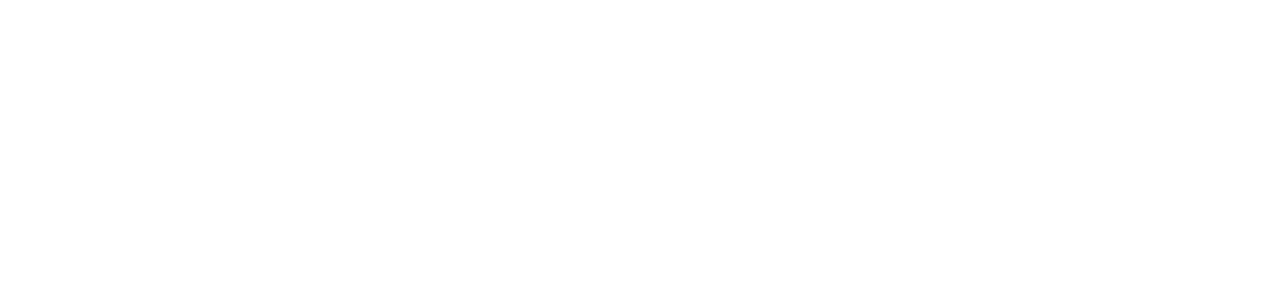
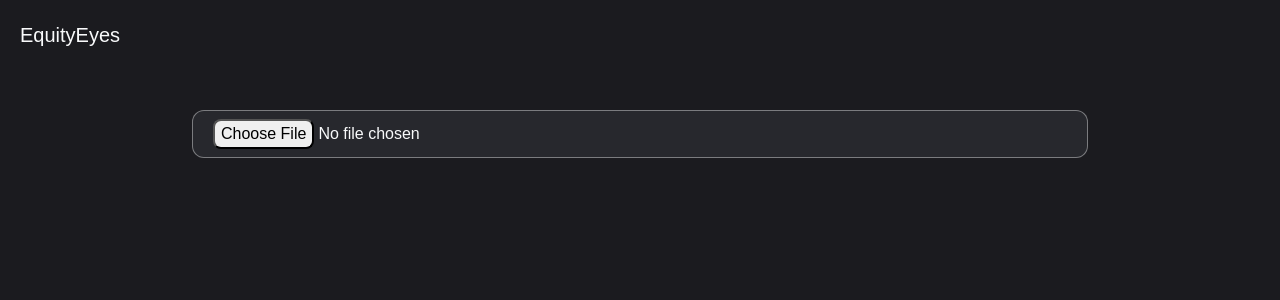
Before and after one commit to shobhitexe/WatchlistSplitter, a Next.js app: page / in a window 1280 px wide. Shown: the top 300 px of the page. Built offline with nearby package versions, Linux system fonts and the light colour scheme.

Commit message:
Added basic functionality

```diff
--- /dev/null
+++ b/src/components/CopyDialog/CopyDialog.tsx
@@ -0,0 +1,7 @@
+export default function CopyDialog({ index }: { index: number }) {
+  return (
+    <div className="fixed bottom-10 left-[50%] -translate-x-[50%] bg-inputBG py-5 px-20 rounded-xl shadow-xl">
+      Copied row {index} to clipboard
+    </div>
+  );
+}
--- /dev/null
+++ b/src/components/DisplayStocks/DisplayStocks.tsx
@@ -0,0 +1,71 @@
+import { useState } from "react";
+import Clipboard from "../icons/Clipboard";
+import Tick from "../icons/Tick";
+import CopyDialog from "../CopyDialog/CopyDialog";
+
+export default function DisplayStocks({
+  stocksArray,
+}: {
+  stocksArray: string[][];
+}) {
+  const [isCopied, setIsCopied] = useState<{ state: boolean; index: number }>({
+    state: false,
+    index: -1,
+  });
+
+  async function clipboardCopy(currArray: string[], idx: number) {
+    const newArray = currArray.map((element) => "NSE:" + element + ",");
+
+    const copyString = newArray.join(" ");
+
+    try {
+      await navigator.clipboard.writeText(copyString);
+      setIsCopied({ state: true, index: idx });
+    } catch (err) {
+      console.error("Unable to copy text: ", err);
+    }
+  }
+
+  return (
+    <div
+      className={` flex flex-col gap-5 text-whiteText font-poppins mt-10 flex-wrap w-[80%] mx-auto ${
+        stocksArray.length > 1 ? "p-5" : ""
+      } duration-100`}
+    >
+      {stocksArray.map((array, idx) => {
+        return (
+          <div
+            key={idx}
+            className="bg-whiteText bg-opacity-10 backdrop-blur-sm p-5 rounded-2xl flex flex-col gap-3"
+          >
+            <div className="flex w-full justify-between">
+              <div>{idx + 1}</div>
+              {idx === isCopied.index ? (
+                <div>
+                  <Tick width={25} height={25} />
+                  <CopyDialog index={idx + 1} />
+                </div>
+              ) : (
+                <Clipboard
+                  className="cursor-pointer"
+                  onClick={() => clipboardCopy(array, idx)}
+                  width={25}
+                  height={25}
+                />
+              )}
+            </div>
+
+            <div>
+              {array.map((stock, idx) => (
+                <div
+                  className="inline-block w-fit ml-2"
+                  key={stock + idx}
+                >{`NSE:${stock},`}</div>
+              ))}
+            </div>
+          </div>
+        );
+      })}
+    </div>
+  );
+}
--- /dev/null
+++ b/src/components/FileInput/FileInput.tsx
@@ -0,0 +1,59 @@
+import { splitStocks } from "@/lib/split";
+import { ChangeEvent, FormEvent, useState } from "react";
+import { Dispatch, SetStateAction } from "react";
+
+export default function FileInput({
+  setFilteredArray,
+}: {
+  setFilteredArray: Dispatch<SetStateAction<string[][]>>;
+}) {
+  const [isExcel, setIsExcel] = useState<boolean>(false);
+  const [excelFile, setExcelFile] = useState<File | undefined>(undefined);
+
+  function handleFileChange(event: ChangeEvent<HTMLInputElement>) {
+    const lastThreeWords = event.target.value.slice(-3);
+    const lastFourWords = event.target.value.slice(-4);
+
+    if (lastFourWords === "xlsx" || lastThreeWords === "xls") {
+      setIsExcel(true);
+
+      if (event.target.files) {
+        setExcelFile(event.target.files[0]);
+      }
+    }
+  }
+
+  async function handleFileSubmit(event: FormEvent<HTMLFormElement>) {
+    event.preventDefault();
+
+    if (excelFile) {
+      const filteredArray = await splitStocks(excelFile);
+
+      setFilteredArray(filteredArray);
+    }
+  }
+
+  return (
+    <div className="w-full mx-auto mt-10">
+      <form
+        className="flex flex-col justify-center gap-10"
+        onSubmit={handleFileSubmit}
+      >
+        <input
+          type="file"
+          placeholder="Upload Excel file"
+          accept=".xlsx, .xls"
+          className={`text-whiteText font-poppins border w-[70%] mx-auto cursor-pointer file:rounded-lg file:font-poppins ${
+            isExcel ? "border-green-500" : "border-whiteText"
+          } pl-5 pr-10 py-2 bg-inputBG border-opacity-40 rounded-xl`}
+          onChange={handleFileChange}
+        />
+        {isExcel && (
+          <button className="bg-gradient-to-bl from-emerald-500 to-green-600 hover:bg-gradient-to-bl hover:from-emerald-500 hover:to-green-500 mx-auto w-fit duration-200 border-whiteText border-opacity-50 px-5  py-2 font-poppins rounded-xl">
+            Upload
+          </button>
+        )}
+      </form>
+    </div>
+  );
+}
--- /dev/null
+++ b/src/components/Layout.tsx
@@ -0,0 +1,11 @@
+import { ReactNode } from "react";
+import { Navbar } from ".";
+
+export default function Layout({ children }: { children: ReactNode }) {
+  return (
+    <div>
+      <Navbar />
+      {children}
+    </div>
+  );
+}
--- /dev/null
+++ b/src/components/Navbar/Navbar.tsx
@@ -0,0 +1,7 @@
+export default function Navbar() {
+  return (
+    <div className="font-poppins px-5 py-5 text-whiteText text-[20px]">
+      EquityEyes
+    </div>
+  );
+}
--- /dev/null
+++ b/src/components/icons/Clipboard.tsx
@@ -0,0 +1,20 @@
+import { SVGProps } from "react";
+
+export default function Clipboard(props: SVGProps<SVGSVGElement>) {
+  return (
+    <svg
+      xmlns="http://www.w3.org/2000/svg"
+      fill="#F9FAFB"
+      version="1.1"
+      id="Capa_1"
+      width="800px"
+      height="800px"
+      viewBox="0 0 93.842 93.843"
+      {...props}
+    >
+      <g>
+        <path d="M74.042,11.379h-9.582v-0.693c0-1.768-1.438-3.205-3.206-3.205h-6.435V3.205C54.819,1.437,53.381,0,51.614,0H42.23   c-1.768,0-3.206,1.438-3.206,3.205V7.48H32.59c-1.768,0-3.206,1.438-3.206,3.205v0.693h-9.582c-2.393,0-4.339,1.945-4.339,4.34   v73.785c0,2.394,1.946,4.34,4.339,4.34h54.238c2.394,0,4.339-1.946,4.339-4.34V15.719C78.38,13.324,76.434,11.379,74.042,11.379z    M32.617,25.336h28.61c1.709,0,3.102-1.391,3.102-3.1v-3.438h7.554l0.021,68.164l-49.939,0.021V18.801h7.554v3.436   C29.517,23.945,30.907,25.336,32.617,25.336z" />
+      </g>
+    </svg>
+  );
+}
--- /dev/null
+++ b/src/components/icons/Tick.tsx
@@ -0,0 +1,22 @@
+import { SVGProps } from "react";
+
+export default function Tick(props: SVGProps<SVGSVGElement>) {
+  return (
+    <svg
+      xmlns="http://www.w3.org/2000/svg"
+      width="800px"
+      height="800px"
+      viewBox="0 0 24 24"
+      fill="none"
+      {...props}
+    >
+      <path
+        d="M4.89163 13.2687L9.16582 17.5427L18.7085 8"
+        stroke="#F9FAFB"
+        stroke-width="2.5"
+        stroke-linecap="round"
+        stroke-linejoin="round"
+      />
+    </svg>
+  );
+}
--- a/src/components/index.ts
+++ b/src/components/index.ts
@@ -0,0 +1,5 @@
+import FileInput from "./FileInput/FileInput";
+import Navbar from "./Navbar/Navbar";
+import DisplayStocks from "./DisplayStocks/DisplayStocks";
+
+export { Navbar, FileInput, DisplayStocks };
--- a/src/lib/split.ts
+++ b/src/lib/split.ts
@@ -1,16 +1,25 @@
 import readXlsxFile from "read-excel-file";
 
-export function splitStocks(excelFile: File) {
+export async function splitStocks(excelFile: File) {
   const stocksArray: string[] = [];
 
-  readXlsxFile(excelFile).then((row) => {
-    row.map((stock) => {
-      if (stock[2] === null || stock[2] === undefined || stock[2] === "Symbol")
-        return;
+  const rows = await readXlsxFile(excelFile);
 
-      stocksArray.push(String(stock[2]));
-    });
+  rows.map((stock) => {
+    if (stock[2] === null || stock[2] === undefined || stock[2] === "Symbol")
+      return;
+
+    stocksArray.push(String(stock[2]));
   });
 
-  return stocksArray;
+  const outputArray = [];
+  const chunkSize = 30;
+  let currentIndex = 0;
+
+  while (currentIndex < stocksArray.length) {
+    outputArray.push(stocksArray.slice(currentIndex, currentIndex + chunkSize));
+    currentIndex += chunkSize;
+  }
+
+  return outputArray;
 }
--- a/src/pages/_app.tsx
+++ b/src/pages/_app.tsx
@@ -1,6 +1,11 @@
-import '@/styles/globals.css'
-import type { AppProps } from 'next/app'
+import Layout from "@/components/Layout";
+import "@/styles/globals.css";
+import type { AppProps } from "next/app";
 
 export default function App({ Component, pageProps }: AppProps) {
-  return <Component {...pageProps} />
+  return (
+    <Layout>
+      <Component {...pageProps} />
+    </Layout>
+  );
 }
--- a/src/pages/index.tsx
+++ b/src/pages/index.tsx
@@ -1,3 +1,13 @@
+import { DisplayStocks, FileInput } from "@/components";
+import { useState } from "react";
+
 export default function Home() {
-  return <main></main>;
+  const [filteredArray, setFilteredArray] = useState<string[][]>([]);
+
+  return (
+    <main>
+      <FileInput setFilteredArray={setFilteredArray} />
+      <DisplayStocks stocksArray={filteredArray} />
+    </main>
+  );
 }
--- a/src/styles/globals.css
+++ b/src/styles/globals.css
@@ -1,3 +1,7 @@
 @tailwind base;
 @tailwind components;
 @tailwind utilities;
+
+html{
+    background-color: #1b1b1f;
+}
```
Also changed, not shown: 1 other file (tests, documents, lock files or other folders).
